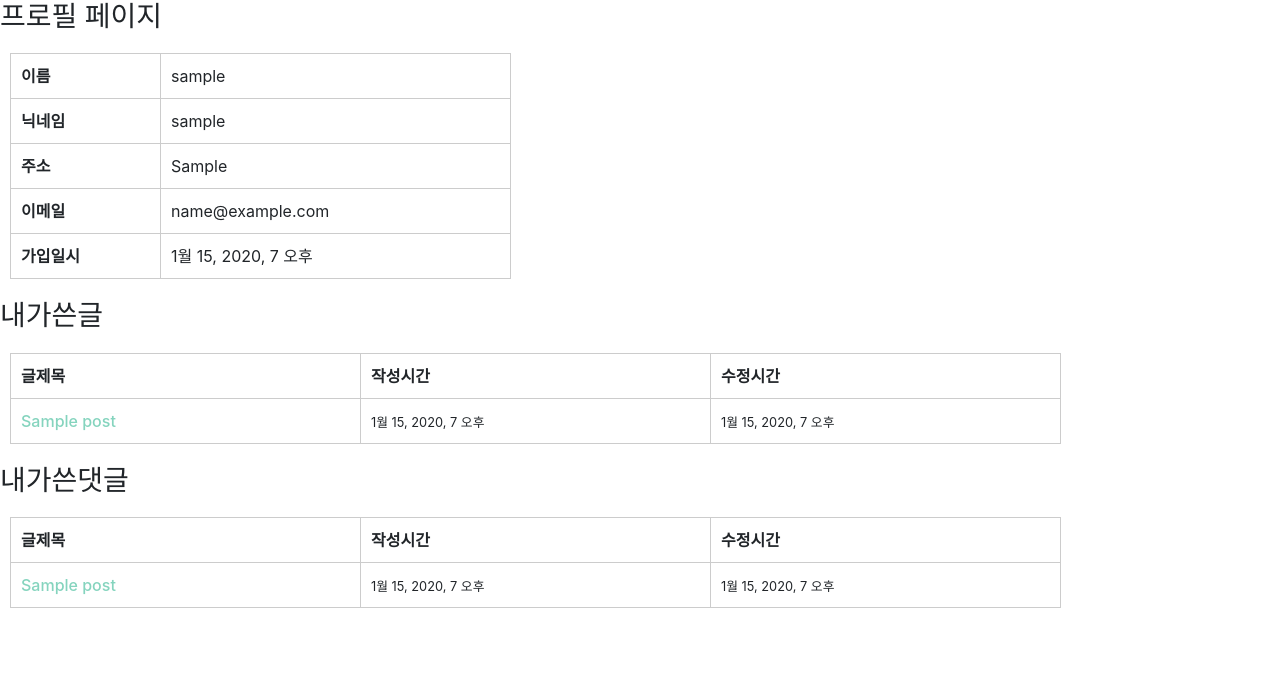
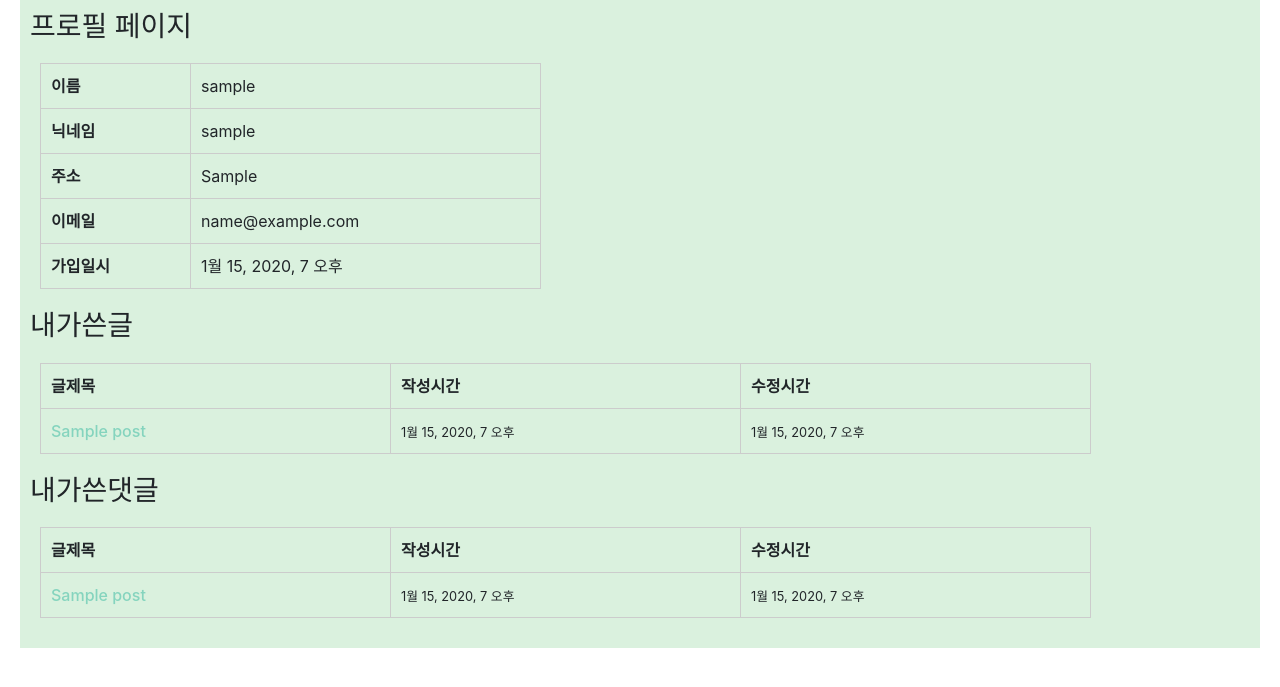
Before and after one commit to pirogramming/JobSSUL, a Django app: page /mypage/mypage/ in a window 1280 px wide. Shown: the part 89-776 px from the top of the page. Run offline with Django 3.2, Linux system fonts and the light colour scheme; a user stored in the database is signed in; tables that the repository leaves empty hold one stand-in row (values such as "Sample post"); some libraries are stand-ins or nearby versions; some web fonts are replaced.

Commit message:
피로그래밍 후

```diff
--- a/accounts/static/accounts/login_form_styles.css
+++ b/accounts/static/accounts/login_form_styles.css
@@ -6,7 +6,7 @@
 
 body {
     margin: 100px;
-    background-color: #1BBC9B;
+    background-color: #d6e9aa;
 }
 
 .login-form {
--- a/accounts/templates/accounts/about.html
+++ b/accounts/templates/accounts/about.html
@@ -5,8 +5,18 @@
         <title>프로필</title>
         <link rel="stylesheet" type="text/css" href="{% static 'accounts/about.css' %}">
 
+    <style>
+        #profile {
+            background-color: #daf1de;
+            padding: 10px;
+            margin-left: 20px;
+            margin-right: 20px;
+        }
+
+    </style>
     <body>
         {% if user.is_authenticated %}
+        <div id="profile">
             <div>
                 <h3>프로필 페이지</h3>
                 <table class="type01">
@@ -72,6 +82,7 @@
                     {% endfor %}
                 </table>
             </div>
+        </div>
         {% endif %}
     {% endblock %}
 </body>
--- a/accounts/templates/accounts/login_form.html
+++ b/accounts/templates/accounts/login_form.html
@@ -12,6 +12,7 @@
 <link rel="stylesheet" href="https://stackpath.bootstrapcdn.com/bootstrap/4.2.1/css/bootstrap.min.css" integrity="sha384-GJzZqFGwb1QTTN6wy59ffF1BuGJpLSa9DkKMp0DgiMDm4iYMj70gZWKYbI706tWS" crossorigin="anonymous">
 <link rel="stylesheet" href="{% static "accounts/login_form_styles.css" %}"/>
 </head>
+
 {% if messages %}
   <div class="container">
       {% for message in messages %}
@@ -38,6 +39,3 @@
 </form>
 
 </html>
-
-{# 이거 나중에 profile에 추가 #}
-{#<img src="{{ user.socialaccount_set.all.first.get_avatar_url }}"/>#}
--- a/jobssul/backends.py
+++ b/jobssul/backends.py
@@ -1,13 +1,12 @@
 from django.contrib.auth import get_user_model
 from django.contrib.auth.backends import ModelBackend
+
 
 class EmailBackend(ModelBackend):
     def authenticate(self, username=None, password=None, **kwargs):
         UserModel = get_user_model()
         try:
-
             user = UserModel.objects.get(email=username)
-
             return user
         except UserModel.DoesNotExist:
             return None
```
